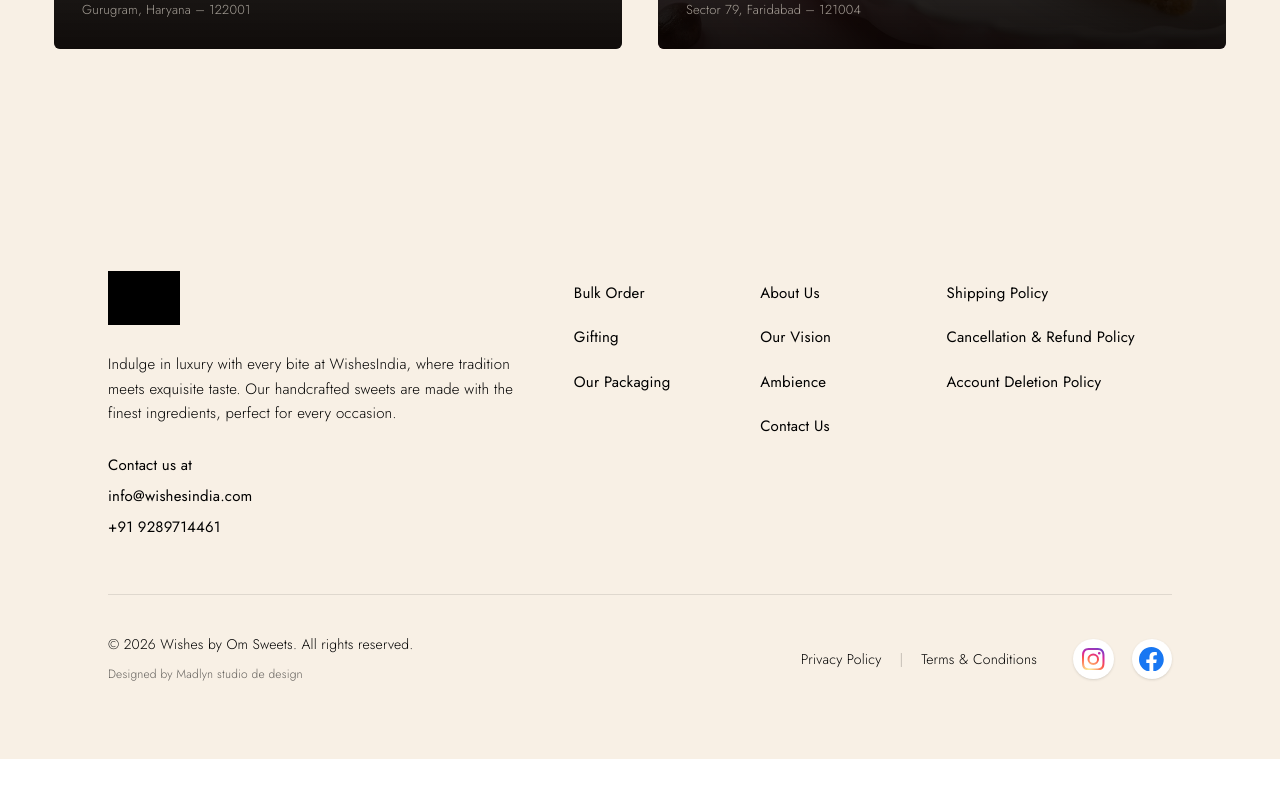
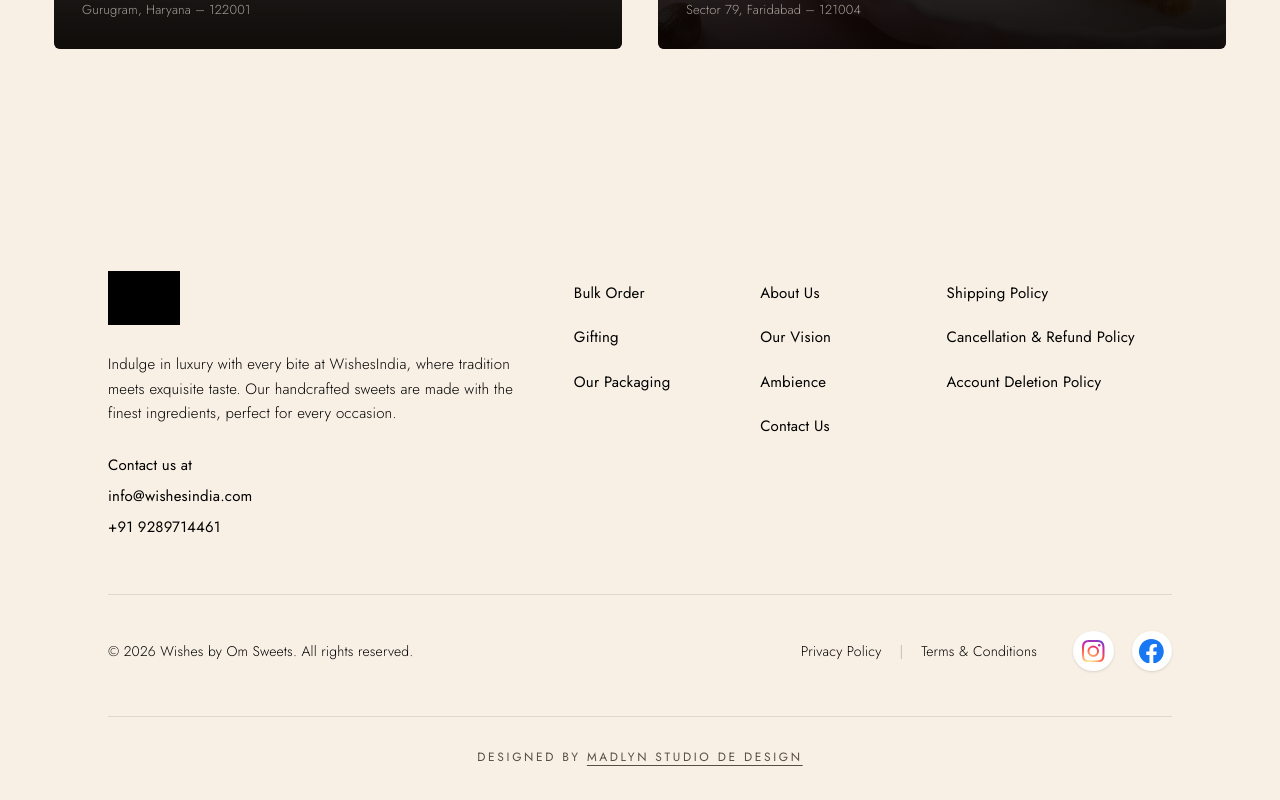
Before and after one commit to nikhil7759/Wishes, a React (Vite) app: page /contact in a window 1280 px wide. Shown: the part 1337-2137 px from the top of the page. Before the commit the page ends 2096 px from the top, so only its background shows below. Built offline with nearby package versions, Linux system fonts and the light colour scheme; grey boxes are pictures that could not be loaded.

Commit message:
style: format footer design credit to match brand uppercase underlined layout

```diff
--- a/src/components/Footer.tsx
+++ b/src/components/Footer.tsx
@@ -87,8 +87,7 @@ const Footer: React.FC = () => {
         {/* Bottom Bar: Copyright on Left, Policies & Socials on Right */}
         <div className="border-t border-black/10 mt-12 pt-8 flex flex-col md:flex-row justify-between items-center gap-6">
           <div className="font-jost text-[13px] md:text-[14px] text-black font-light order-2 md:order-1 text-center md:text-left">
-            <p>© {new Date().getFullYear()} Wishes by Om Sweets. All rights reserved.</p>
-            <p className="text-[12px] text-black/60 mt-1">Designed by Madlyn studio de design</p>
+            © {new Date().getFullYear()} Wishes by Om Sweets. All rights reserved.
           </div>
 
           <div className="flex flex-col sm:flex-row items-center gap-6 md:gap-8 order-1 md:order-2">
@@ -142,6 +141,11 @@ const Footer: React.FC = () => {
           </div>
         </div>
 
+        {/* Studio Design Credit Line */}
+        <div className="mt-10 pt-6 border-t border-black/10 text-center font-jost text-[11px] md:text-[12px] uppercase tracking-[0.22em] text-[#5a4d41]">
+          DESIGNED BY <span className="underline underline-offset-4 font-normal hover:opacity-80 transition-opacity">MADLYN STUDIO DE DESIGN</span>
+        </div>
+
       </div>
     </footer>
   );
```
